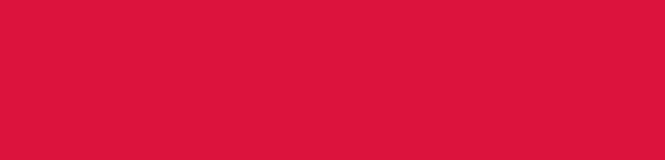
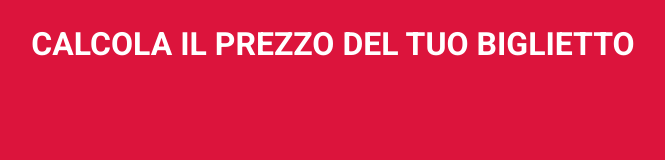
Before and after one commit to alessandro-gennaccari/js-biglietto-treno-form, a plain HTML site: page index.html in a window 1280 px wide. Shown: the whole page, without its empty margins (307-972 px from the left). Drawn offline with Linux system fonts and the light colour scheme.

Commit message:
add header

```diff
--- a/css/style.css
+++ b/css/style.css
@@ -9,3 +9,10 @@ body {
     font-family: 'Roboto', sans-serif;
     font-size: 16px;
 }
+
+header h1 {
+    text-transform: uppercase;
+    color: white;
+    text-align: center;
+    padding: 25px 0;
+}
--- a/index.html
+++ b/index.html
@@ -10,6 +10,14 @@
 </head>
 <body>
 
+    <header>
+        <h1>Calcola il prezzo del tuo biglietto</h1>
+    </header>
+
+    <main>
+
+    </main>
+
 
 
 
```
